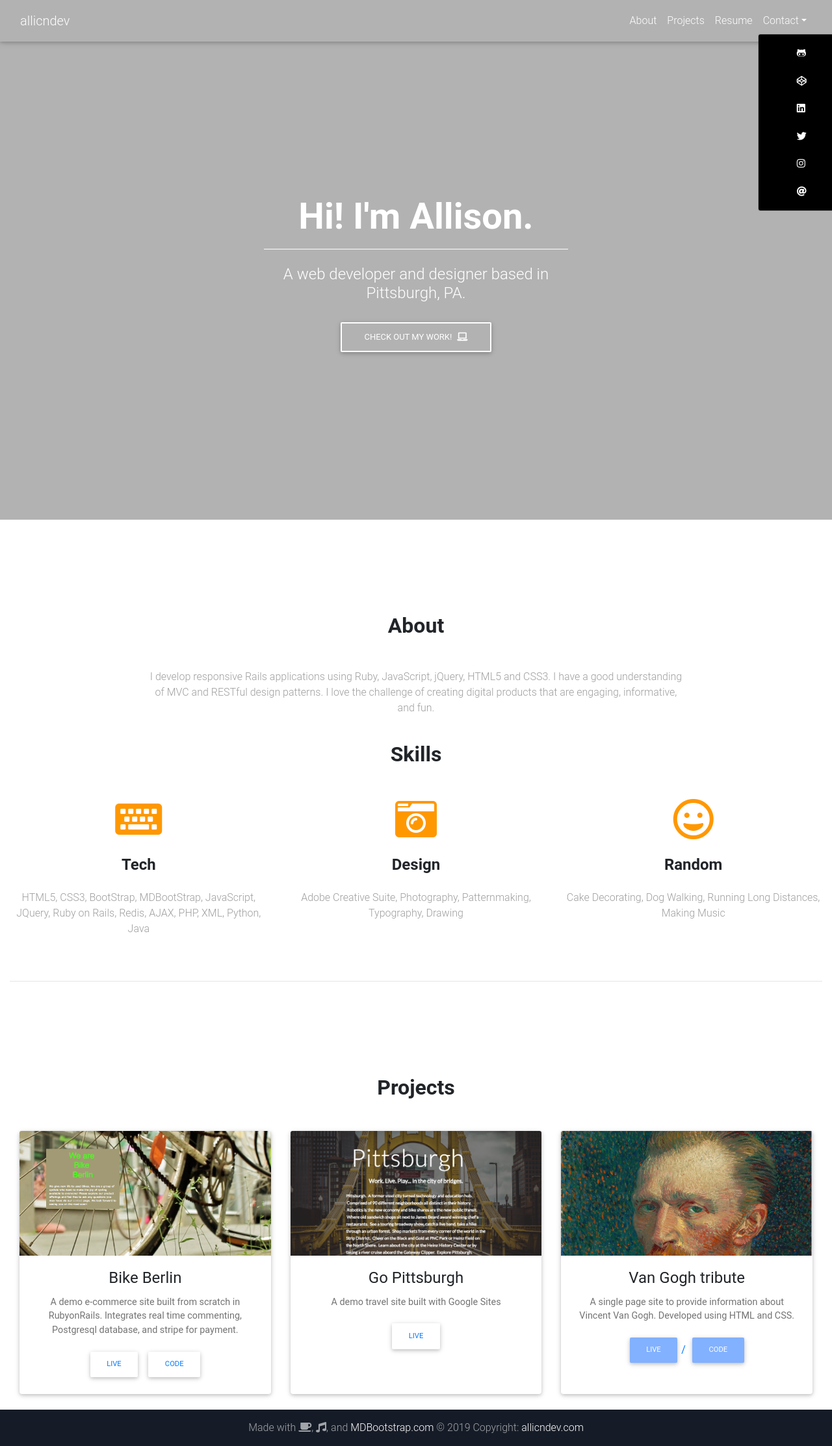
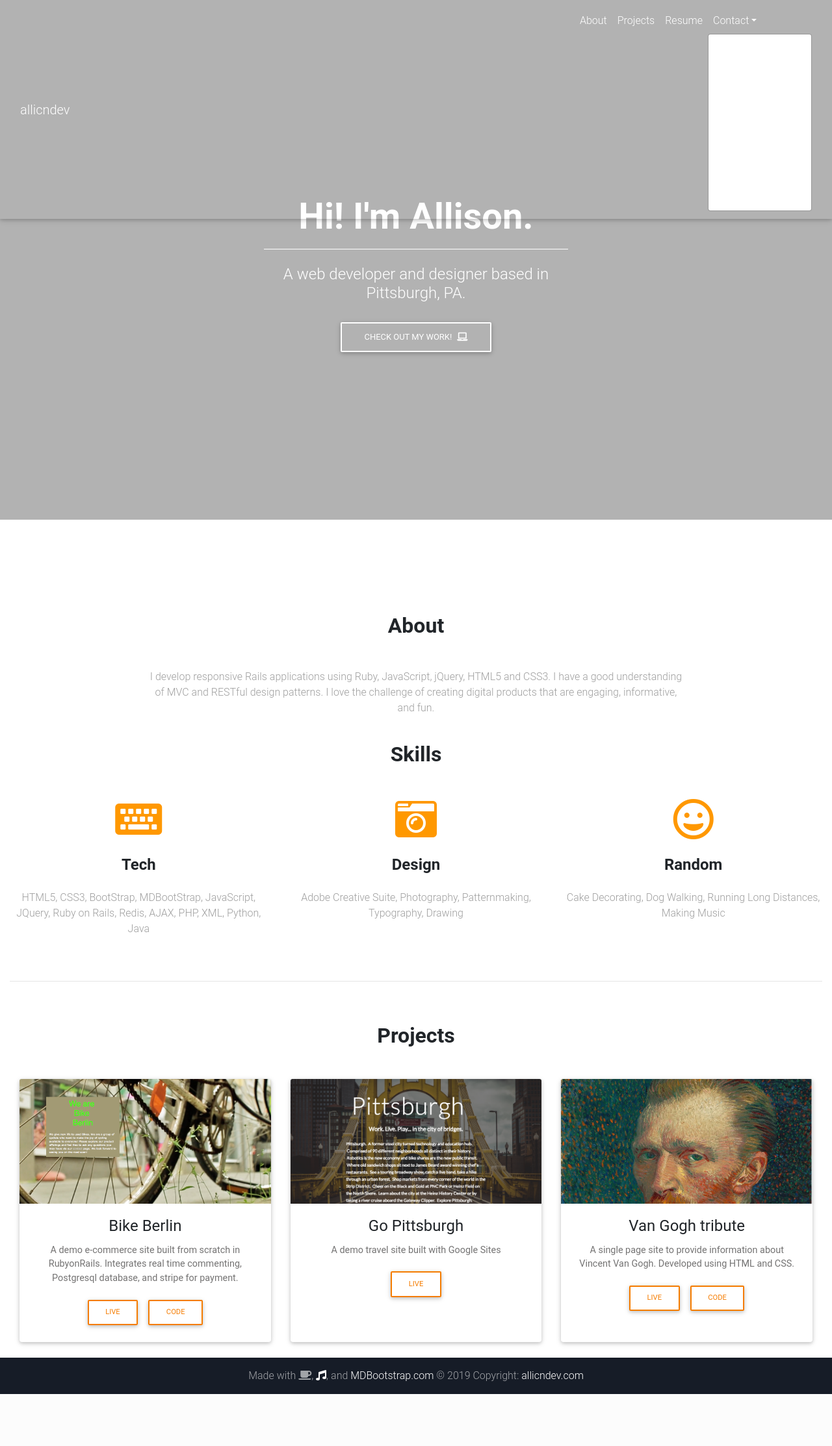
Before and after one commit to allicn03/allicndev, a PHP site: page / in a window 1280 px wide, after a click on "Contact". Shown: the whole page at 65% size. After the commit the page ends 2146 px from the top, so only its background shows below. Run offline with PHP 8.4, Linux system fonts and the light colour scheme; data that the repository does not hold is empty; some libraries are stand-ins or nearby versions; grey boxes are pictures that could not be loaded.

Commit message:
updated modal styles to fix responsiveness of resume

```diff
--- a/css/styles.css
+++ b/css/styles.css
@@ -11,20 +11,23 @@
   padding-left: 0;
 } */
 .top-nav-collapse {
-  background-color: #24355C;
+  background-color: #202028;
 }
 @media (max-width: 768px) {
   .navbar:not(.top-nav-collapse) {
-    background-color: #24355C;
+    background-color: #202028;
   }
 }
 @media (min-width: 800px) and (max-width: 850px) {
   .navbar:not(.top-nav-collapse) {
-    background-color: #24355C;
+    background-color: #202028;
   }
 }
+.navbar .dropdown-menu {
+  position: static!important;
+}
 .dropdown-menu {
-  background-color: black;
+  background-color: 202028;
 }
 .navbar .nav-flex-icons {
   flex-direction: column;
--- a/index.html
+++ b/index.html
@@ -53,7 +53,7 @@
               <li class="nav-item dropdown">
                 <a class="nav-link dropdown-toggle" id="navbarDropdownMenuLink" data-toggle="dropdown"
                   aria-haspopup="true" aria-expanded="false">Contact</a>
-                <div class="dropdown-menu dropdown-primary" aria-labelledby="navbarDropdownMenuLink">
+                <div class="dropdown-menu dropdown-primary dropdown-menu-right" aria-labelledby="navbarDropdownMenuLink">
                   <ul class="navbar-nav nav-flex-icons">
                     <li class="nav-item">
                       <a class="dropdown-item nav-link" href="https://github.com/allicn03"><i class="fab fa-github-alt"></i></a>
@@ -204,8 +202,8 @@
         <hr class="my-5">
 
         <!--Section: Examples -->
-        <section id="projects" class="text-center pt-5">
-          <h2 class="mb-5 pt-5 font-weight-bold">Projects</h2>
+        <section id="projects" class="text-center pt-3">
+          <h2 class="mb-5 font-weight-bold">Projects</h2>
           <!-- Card deck -->
           <div class="card-deck">
             <!-- Card -->
@@ -224,8 +222,8 @@
                 <!--Text-->
                 <p class="card-text">A demo e-commerce site built from scratch in RubyonRails.  Integrates real time commenting, Postgresql database, and stripe for payment. </p>
                 <!-- Provides extra visual weight and identifies the primary action in a set of buttons -->
-                <a href="https://new-bike-app.herokuapp.com/"><button type="button" class="btn btn-light-orange btn-md">Live</button></a>
-                <a href="https://github.com/allicn03/new_bike_app"><button type="button" class="btn btn-light-orange btn-md">Code</button></a>
+                <a href="https://new-bike-app.herokuapp.com/"><button type="button" class="btn btn-outline-orange btn-md waves-effect waves-orange">Live</button></a>
+                <a href="https://github.com/allicn03/new_bike_app"><button type="button" class="btn btn-outline-orange btn-md waves-effect waves-orange">Code</button></a>
               </div>
             </div>
             <!-- Card -->
@@ -246,7 +244,7 @@
                 <!--Text-->
                 <p class="card-text">A demo travel site built with Google Sites</p>
                 <!-- Provides extra visual weight and identifies the primary action in a set of buttons -->
-                <a href="https://sites.google.com/view/9179ncba/home"><button type="button" class="btn btn-light-orange btn-md">Live</button></a>
+                <a href="https://sites.google.com/view/9179ncba/home"><button type="button" class="btn btn-outline-orange btn-md waves-effect waves-orange">Live</button></a>
               </div>
             </div>
             <!-- Card -->
@@ -267,8 +265,8 @@
                 <!--Text-->
                 <p class="card-text">A single page site to provide information about Vincent Van Gogh.  Developed using HTML and CSS.</p>
                 <!-- Provides extra visual weight and identifies the primary action in a set of buttons -->
-                <a href="https://frozen-taiga-18857.herokuapp.com/"><button type="button" class="btn btn-light-blue btn-md">Live</button>/
-                <a href="https://github.com/allicn03/vangogh"><button type="button" class="btn btn-light-blue btn-md">Code</button></a>
+                <a href="https://frozen-taiga-18857.herokuapp.com/"><button type="button" class="btn btn-outline-orange btn-md waves-effect waves-orange">Live</button>
+                <a href="https://github.com/allicn03/vangogh"><button type="button" class="btn btn-outline-orange btn-md waves-effect waves-orange">Code</button></a>
               </div>
 
             </div>
```
Also changed, not shown: other parts of css/styles.css (+9 -30 lines), other parts of index.html (+26 -28 lines).
